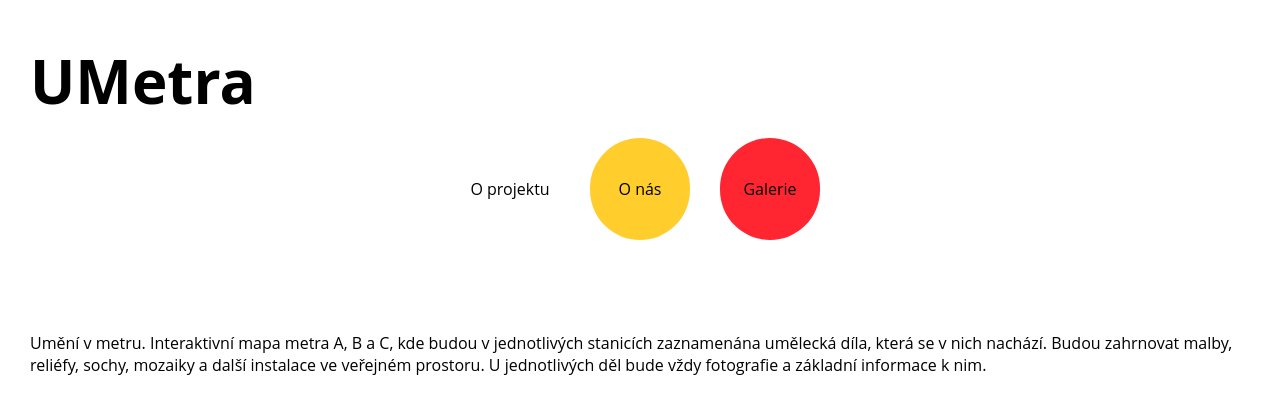
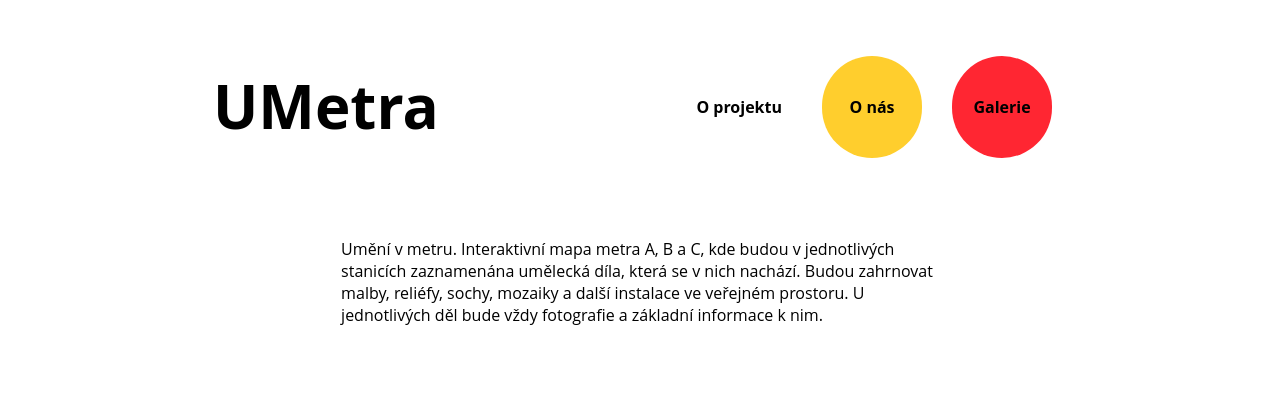
Before and after one commit to NicoleStrunga/o-projektu, a React app: page / in a window 1280 px wide. Shown: the top 414 px of the page. Built offline with nearby package versions, Linux system fonts and the light colour scheme.

Commit message:
Drobnosti header

```diff
--- a/src/Gallery/style.css
+++ b/src/Gallery/style.css
@@ -19,7 +19,8 @@ body {
 
 img {
   margin: 10px;
-  width: 28%;
+  width: 25%;
+  border-radius: 5%;
 }
 
 @media (min-width: 768px) {
--- a/src/Header/style.css
+++ b/src/Header/style.css
@@ -1,24 +1,24 @@
 h1 {
   font-size: 60px;
-  margin: 0;
+  position: relative;
+  top: 25px;
+  left: 0;
 }
 
 header {
   position: relative;
   align-items: center;
-  padding: 40px 0 60px 0;
+  padding-bottom: 60px;
 }
 
 nav {
-  /* position: absolute;
+  position: absolute;
   top: 0;
-  right: 0; */
+  right: 0;
   text-align: center;
   display: flex;
   flex-direction: row;
   justify-content: space-evenly;
-  /* max-width: 90%; */
-  /* margin: auto; */
 }
 
 nav ul {
@@ -35,6 +35,7 @@ nav ul li a {
   margin: 0 15px;
   padding: 40px 10px;
   border-radius: 50px;
+  font-weight: bold;
 }
 
 .green {
--- a/src/index.jsx
+++ b/src/index.jsx
@@ -9,8 +9,8 @@ import { Header } from './Header/Header';
 
 const App = () => (
   <Router>
+    <div className="container">
       <Header />
-
       <Switch>
         <Route path="/about">
           <About />
@@ -22,6 +22,7 @@ const App = () => (
           <Home />
         </Route>
       </Switch>
+    </div>
   </Router>
 );
 
--- a/src/style.css
+++ b/src/style.css
@@ -10,3 +10,8 @@ html {
 h2 {
   text-align: center;
 }
+
+.container {
+  max-width: 70%;
+  margin: 0 auto;
+}
```
Lines whose indentation alone changed are shown as unchanged.
